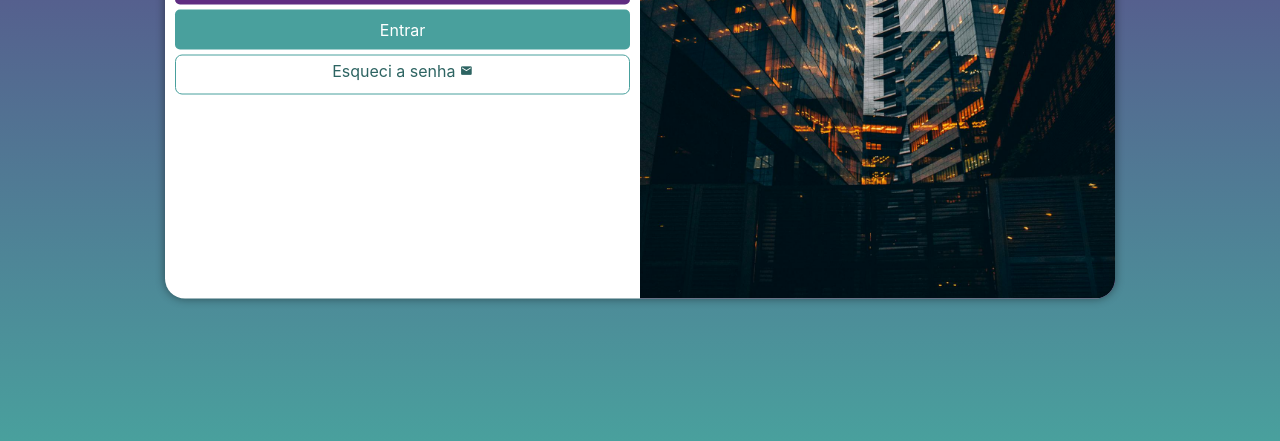
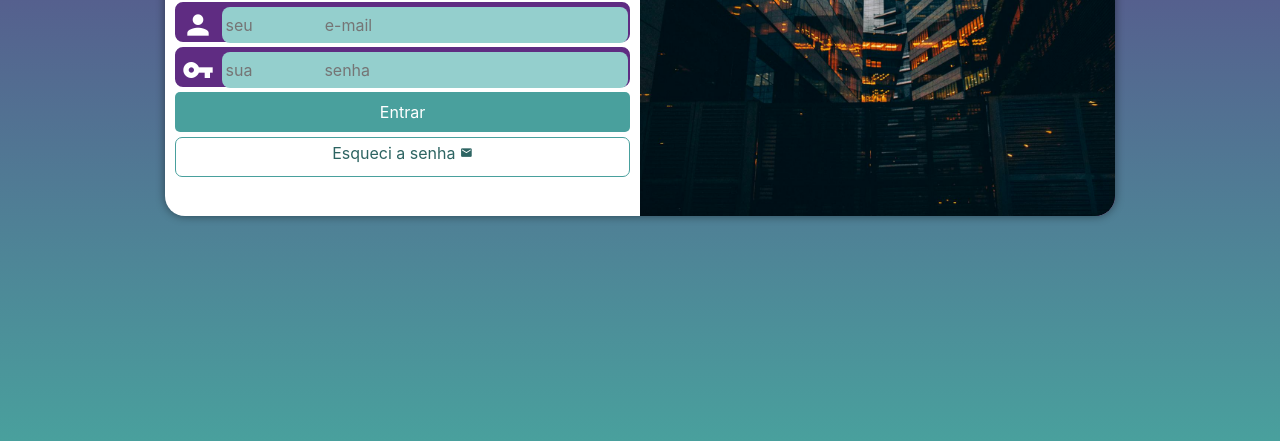
Before and after one commit to lucasnunes78434-jpg/projeto-login, a plain HTML site: page index.html in a window 1280 px wide. Shown: the part 359-800 px from the top of the page. Drawn offline with Linux system fonts and the light colour scheme.

Commit message:
atualização

```diff
--- a/estilo/media-query.css
+++ b/estilo/media-query.css
@@ -16,6 +16,7 @@ Grandes telas: acima de 1200px
 
     section#login {
         width: 80vw;
+        height:300px ;
     }
 
     section#login > div#imagem {
@@ -38,6 +39,7 @@ Grandes telas: acima de 1200px
 
     section#login {
         width: 950px;
+        height: 350px;
     }
 
     section#login > div#imagem {
--- a/estilo/style.css
+++ b/estilo/style.css
@@ -67,15 +67,35 @@ div#formulario > p {
 
 form > div.campo {
     background-color: #5f2c82;
+    border: 2px solid #5f2c82;
     display: block;
     width: 100%;
     height: 40px;
-    border-radius: 5px;
+    border-radius: 8px;
     margin: 5px 0px;
 }
 
 div.campo > label {
     display: none;
+}
+
+div.campo > i {
+    color: white;
+
+    font-size: 2em;
+    width: 40px;
+    padding: 5px;
+}
+
+div.campo > input {
+    background-color: #94cfcd;
+    font-size: 1em;
+    width: calc(100% - 45px);
+    height: 100%;
+    transform: translateY(-10px);
+    border: 0px;
+    border-radius: 8px;
+    padding: 4px;
 }
 
 form > input[type=submit] {
```
